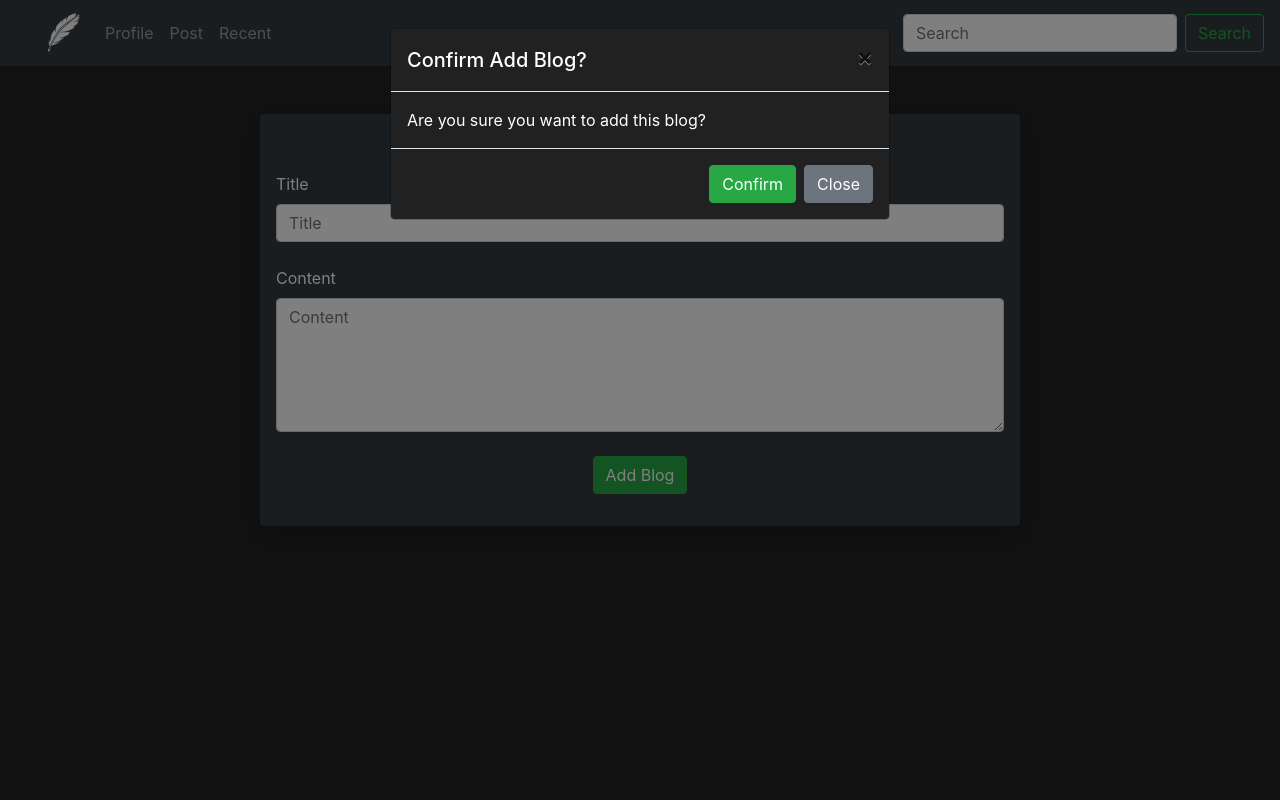
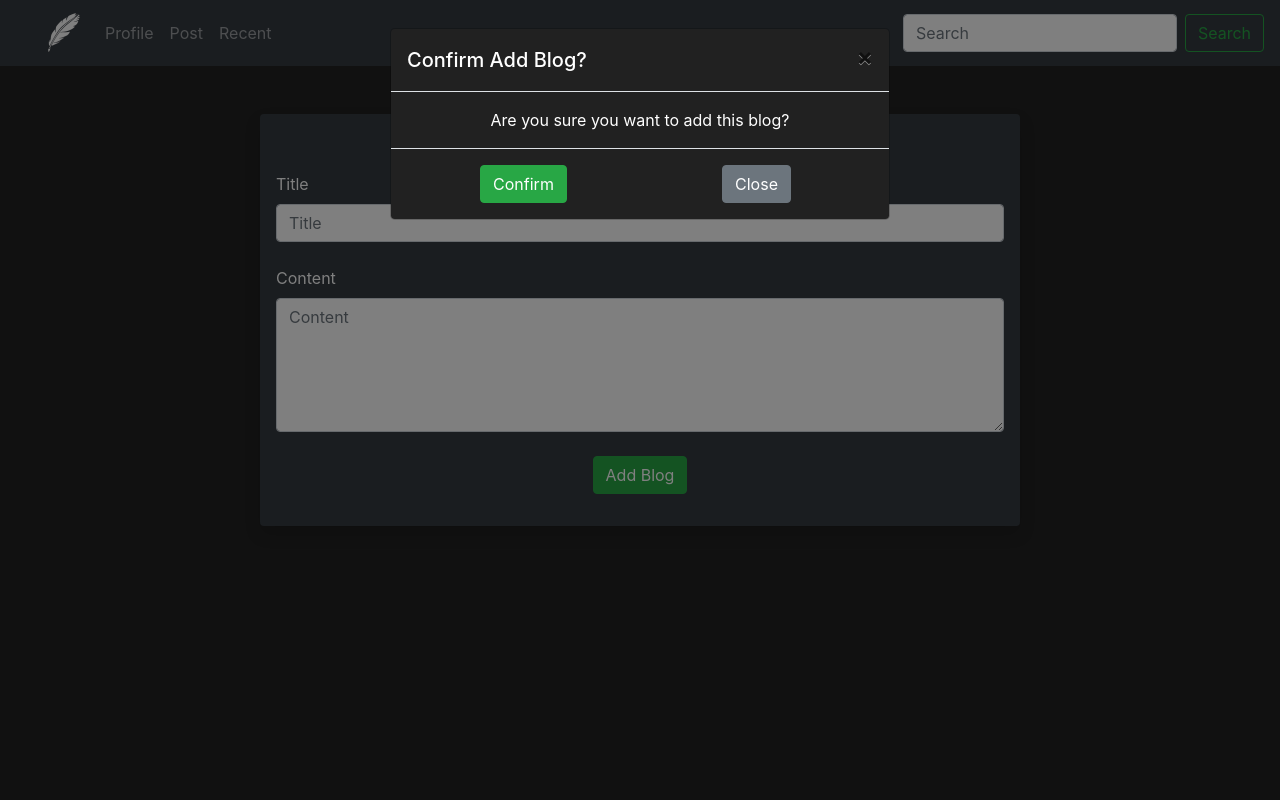
Before and after one commit to RampageousRJ/Blogify, a Flask app: page /add-post in a window 1280 px wide, after a click on "Add Blog". Run offline with Flask 3, Linux system fonts and the light colour scheme; the visitor is signed in with stand-in values (Sample User, id 1); some libraries are stand-ins or nearby versions.

Commit message:
Modal Design Changed

```diff
--- a/blogify/templates/includes/AddBlogModal.html
+++ b/blogify/templates/includes/AddBlogModal.html
@@ -7,7 +7,7 @@
   <!-- Add Blog -->
   <div class="modal fade" id="addBlog" tabindex="-1" role="dialog" aria-labelledby="exampleModalCenterTitle" aria-hidden="true">
     <div class="modal-dialog" role="document">
-      <div class="modal-content">
+      <div class="modal-content text-center">
         <div class="modal-header">
           <h5 class="modal-title" id="exampleModalLongTitle">Confirm Add Blog?</h5>
           <button type="button" class="close" data-dismiss="modal" aria-label="Close">
@@ -18,8 +18,16 @@
           Are you sure you want to add this blog?
         </div>
         <div class="modal-footer">
-            {{form.submit(class='btn btn-success')}}
-            <button type="button" class="btn btn-secondary" data-dismiss="modal">Close</button>
+          <div class="container">
+            <div class="row">
+              <div class="col">
+                {{form.submit(class='btn btn-success')}}
+              </div>
+              <div class="col">
+                <button type="button" class="btn btn-secondary" data-dismiss="modal">Close</button>
+              </div>
+            </div>
+          </div>
         </div>
       </div>
     </div>
```
Also changed, not shown: blogify/templates/includes/DeleteBlogModal.html (+11 -3 lines), blogify/templates/includes/DeleteUserModal.html (+11 -3 lines).
